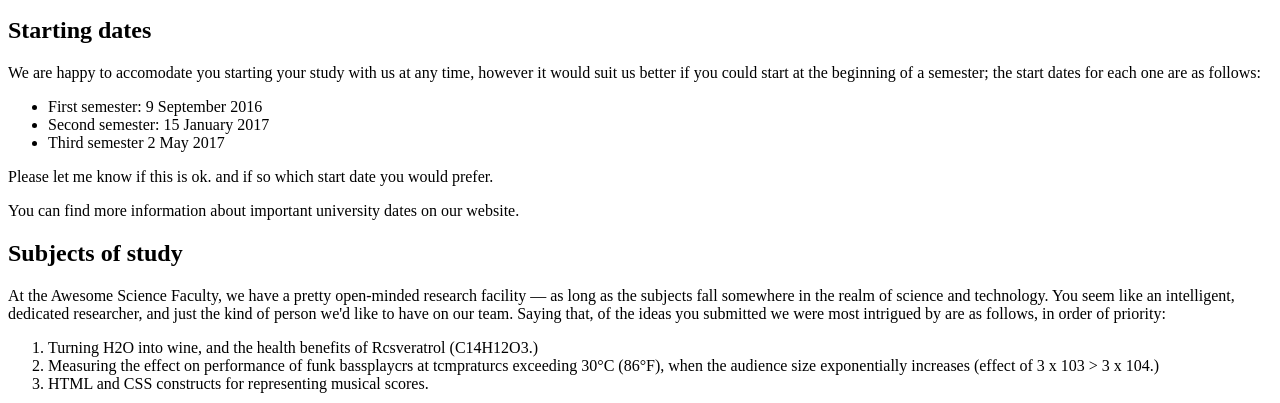
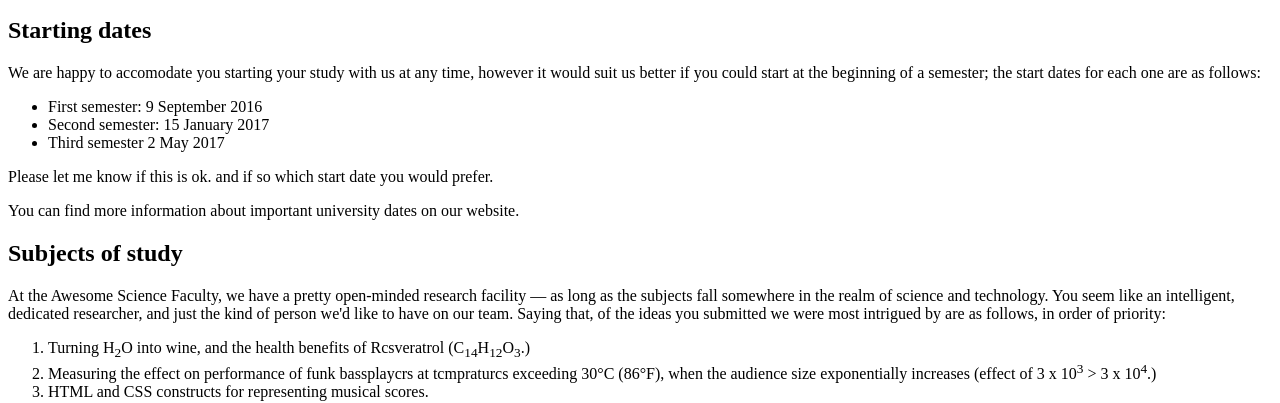
Before and after one commit to VeroPolegre/RampUp_day01_letter, a plain HTML site: page index.html in a window 1280 px wide. Shown: the part 411-814 px from the top of the page. Drawn offline with Linux system fonts and the light colour scheme.

Commit message:
Actualizacion con superindices

```diff
--- a/index.html
+++ b/index.html
@@ -65,13 +65,13 @@
       </p>
       <ol>
         <li>
-          Turning H2O into wine, and the health benefits of Rcsveratrol
-          (C14H12O3.)
+          Turning H<sub>2</sub>O into wine, and the health benefits of
+          Rcsveratrol (C<sub>14</sub>H<sub>12</sub>O<sub>3</sub>.)
         </li>
         <li>
           Measuring the effect on performance of funk bassplaycrs at tcmpraturcs
           exceeding 30°C (86°F), when the audience size exponentially increases
-          (effect of 3 x 103 > 3 x 104.)
+          (effect of 3 x 10<sup>3</sup> > 3 x 10<sup>4</sup>.)
         </li>
         <li>HTML and CSS constructs for representing musical scores.</li>
       </ol>
```
